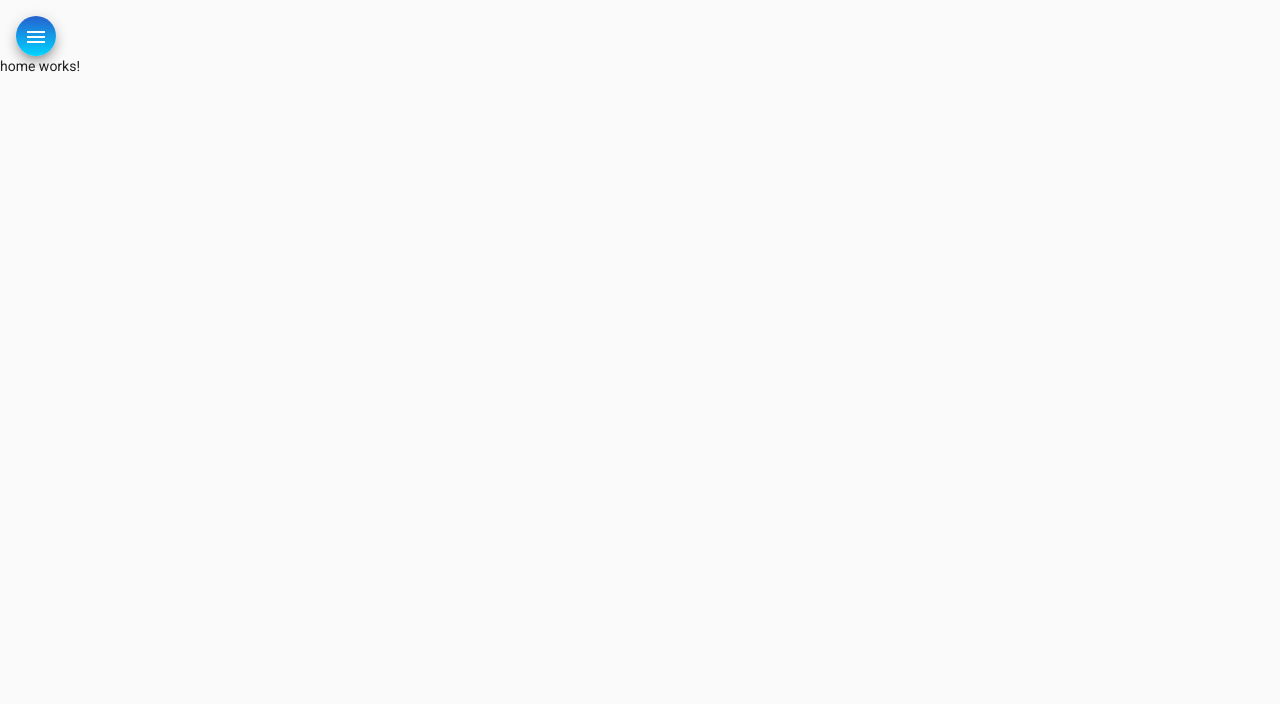
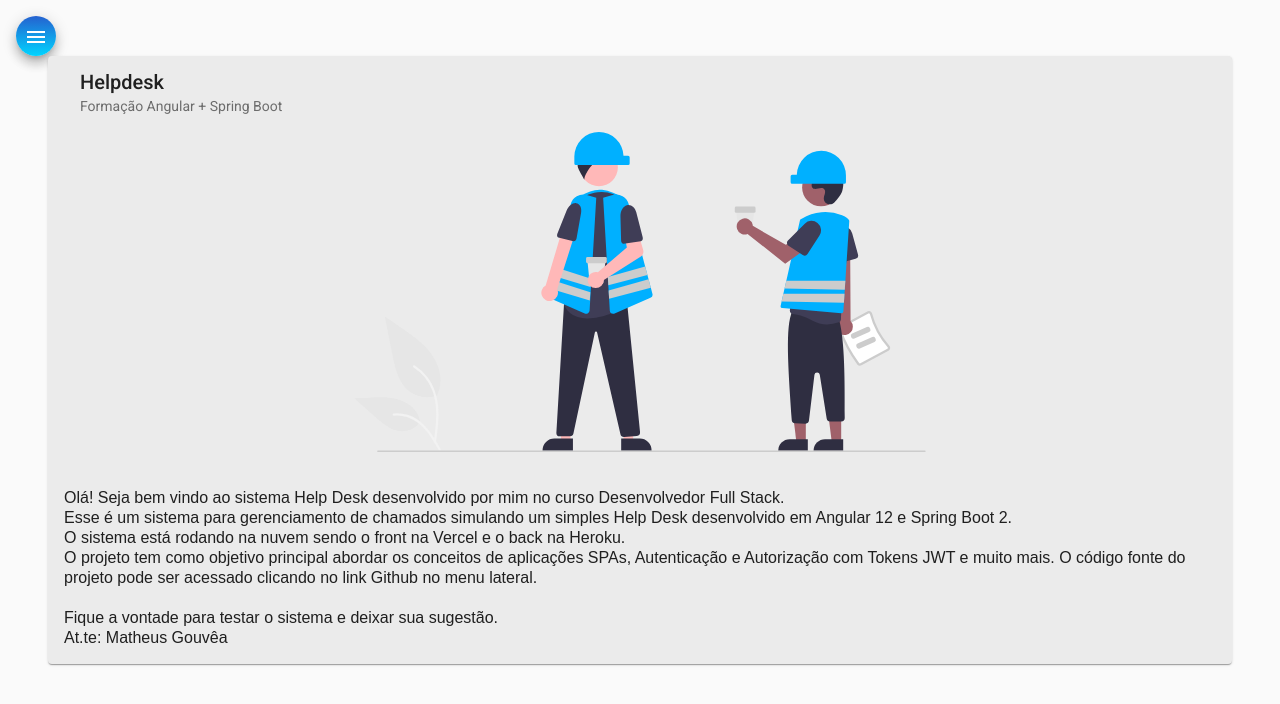
Before and after one commit to TeusGouvea/HelpDesk-frontend, an Angular app: page /home in a window 1280 px wide. Shown: the top 704 px of the page. Built offline with nearby package versions, Linux system fonts and the light colour scheme.

Commit message:
HTML e CSS para componente HOME

```diff
--- a/src/app/components/home/home.component.css
+++ b/src/app/components/home/home.component.css
@@ -0,0 +1,14 @@
+.card{
+    width: 90%;
+    margin: auto;
+    background-color: rgb(235, 235, 235);
+}
+
+img{
+    height: 20rem;
+}
+
+p{
+    font-size: 1rem;
+    font-family: sans-serif;
+}
--- a/src/app/components/home/home.component.html
+++ b/src/app/components/home/home.component.html
@@ -1 +1,19 @@
-<p>home works!</p>
+<mat-card class="card">
+    <mat-card-header>
+      <mat-card-title>Helpdesk</mat-card-title>
+      <mat-card-subtitle>Formação Angular + Spring Boot</mat-card-subtitle>
+    </mat-card-header>
+    <img mat-card-image src="assets\img\home-image.svg" alt="Image Home Helpdesk">
+    <mat-card-content>
+        <br>
+      <p>
+        Olá! Seja bem vindo ao sistema Help Desk desenvolvido por mim no curso Desenvolvedor Full Stack.<br />
+        Esse é um sistema para gerenciamento de chamados simulando um simples Help Desk desenvolvido em Angular 12 e
+        Spring Boot 2. <br />O sistema está rodando na nuvem sendo o front na Vercel e o back na Heroku.<br />
+        O projeto tem como objetivo principal abordar os conceitos de aplicações SPAs, Autenticação e Autorização com
+        Tokens JWT e muito mais. O código fonte do projeto pode ser acessado clicando no link Github no menu lateral.
+        <br /><br /> Fique a vontade para testar o sistema e deixar sua sugestão.
+        <br /> At.te: Matheus Gouvêa
+      </p>
+    </mat-card-content>
+  </mat-card>
--- a/src/app/components/nav/nav.component.html
+++ b/src/app/components/nav/nav.component.html
@@ -2,7 +2,7 @@
     <mat-drawer #drawer class="sidenav" mode="side">
         <img src="\assets\img\side-image.svg" alt="Imagem de navegação">
       <mat-nav-list class="nav-list">
-        <a mat-list-item routerLink="/">
+        <a mat-list-item routerLink="home">
             <i class="material-icons">home</i>
             Home
         </a>
```
